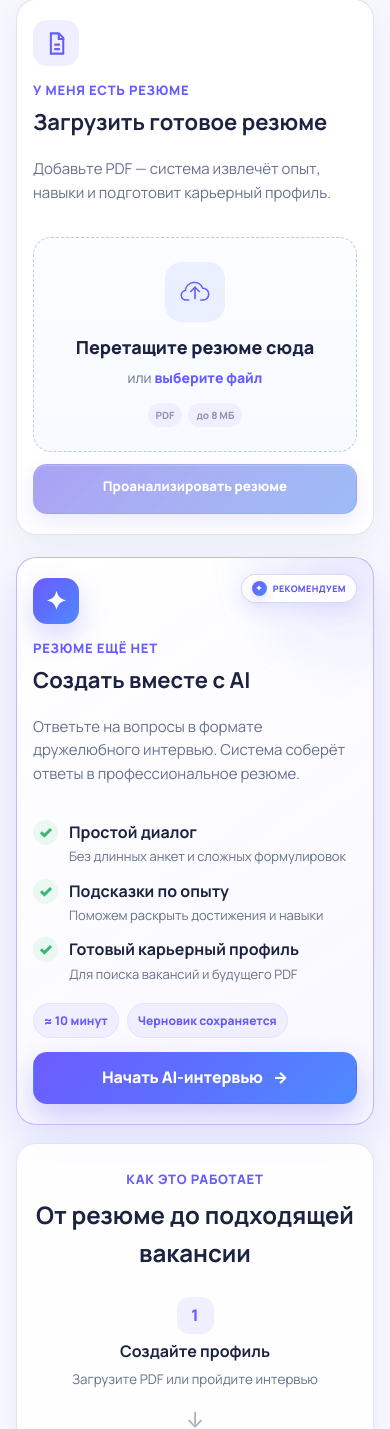
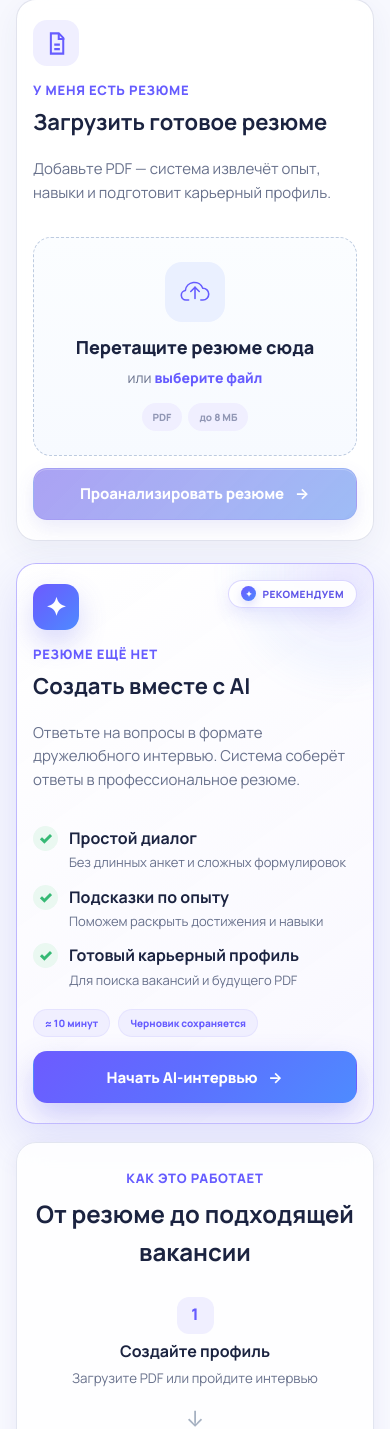
Before and after one commit to eletov215/ai-career-agent-site, a Flask app: page /ai-career in a window 390 px wide. Shown: the part 548-1977 px from the top of the page. Run offline with Flask 3, Linux system fonts and the light colour scheme; parts of the project's set-up code (start-up, migrations or seed data) failed here and were passed over.

Commit message:
Add files via upload

```diff
--- a/static/theme.css
+++ b/static/theme.css
@@ -488,3 +488,137 @@ input:focus,select:focus,textarea:focus{outline:3px solid rgba(109,91,255,.14);b
   }
   .ai-recommended-badge span{width:15px;height:15px;font-size:8px}
 }
+
+
+/* Aurora AI Components v1: unified actions, secondary controls and badges */
+:root{
+  --control-primary-height:56px;
+  --control-primary-radius:16px;
+  --control-primary-font-size:16px;
+  --control-primary-font-weight:800;
+  --control-secondary-height:40px;
+  --control-secondary-font-size:14px;
+  --control-badge-height:30px;
+  --control-badge-radius:999px;
+  --control-badge-font-size:11px;
+}
+
+/* Main actions use one geometry and typography everywhere. */
+.career-entry-card .career-main-action{
+  width:100%;
+  min-width:0;
+  min-height:var(--control-primary-height)!important;
+  height:var(--control-primary-height);
+  padding:0 20px!important;
+  border-radius:var(--control-primary-radius)!important;
+  display:inline-flex;
+  align-items:center;
+  justify-content:center;
+  gap:10px;
+  font-family:inherit!important;
+  font-size:var(--control-primary-font-size)!important;
+  font-weight:var(--control-primary-font-weight)!important;
+  line-height:1!important;
+  letter-spacing:-.01em;
+  white-space:nowrap;
+  text-align:center;
+}
+.career-action-arrow,
+.ai-interview-button>span[aria-hidden="true"]{
+  display:inline-flex;
+  align-items:center;
+  justify-content:center;
+  width:18px;
+  height:18px;
+  flex:0 0 18px;
+  font-size:17px;
+  font-weight:700;
+  line-height:1;
+  transform:translateY(-.5px);
+}
+
+/* File actions share one secondary-button standard. */
+.resume-file-actions{
+  display:flex;
+  align-items:center;
+  justify-content:center;
+  gap:10px;
+  flex-wrap:wrap;
+  width:100%;
+  max-width:100%;
+  margin-top:12px;
+}
+.resume-file-action{
+  min-width:118px;
+  min-height:var(--control-secondary-height)!important;
+  height:var(--control-secondary-height);
+  padding:0 15px!important;
+  border-radius:12px!important;
+  gap:8px!important;
+  font-family:inherit!important;
+  font-size:var(--control-secondary-font-size)!important;
+  font-weight:800!important;
+  line-height:1!important;
+}
+.resume-file-action svg{
+  width:16px!important;
+  height:16px!important;
+  flex:0 0 16px;
+}
+
+/* Pills and recommendation badge follow the same compact scale. */
+.ai-resume-time span,
+.resume-upload-meta>span{
+  min-height:var(--control-badge-height);
+  padding:0 11px!important;
+  border-radius:var(--control-badge-radius)!important;
+  display:inline-flex;
+  align-items:center;
+  justify-content:center;
+  font-family:inherit!important;
+  font-size:var(--control-badge-font-size)!important;
+  font-weight:800!important;
+  line-height:1!important;
+}
+.ai-recommended-badge{
+  min-height:var(--control-badge-height)!important;
+  height:var(--control-badge-height);
+  padding:0 12px!important;
+  border-radius:var(--control-badge-radius)!important;
+  font-family:inherit!important;
+  font-size:var(--control-badge-font-size)!important;
+  font-weight:900!important;
+  line-height:1!important;
+}
+
+@media(max-width:620px){
+  :root{
+    --control-primary-height:52px;
+    --control-primary-radius:14px;
+    --control-primary-font-size:15px;
+    --control-secondary-height:40px;
+    --control-secondary-font-size:13px;
+    --control-badge-height:28px;
+    --control-badge-font-size:10px;
+  }
+  .career-entry-card .career-main-action{
+    padding:0 14px!important;
+  }
+  .resume-file-actions{
+    display:grid;
+    grid-template-columns:minmax(0,1fr) minmax(0,1fr);
+    gap:8px;
+  }
+  .resume-file-action{
+    width:100%;
+    min-width:0;
+    padding:0 10px!important;
+  }
+  .career-action-arrow,
+  .ai-interview-button>span[aria-hidden="true"]{
+    width:16px;
+    height:16px;
+    flex-basis:16px;
+    font-size:15px;
+  }
+}
--- a/templates/ai_career.html
+++ b/templates/ai_career.html
@@ -61,7 +61,7 @@
           </label>
           <div class="resume-inline-error" id="resumeInlineError" hidden></div>
           </div>
-          <button class="btn btn-primary career-main-action" id="resumeSubmitButton" type="submit" disabled>Проанализировать резюме</button>
+          <button class="btn btn-primary career-main-action" id="resumeSubmitButton" type="submit" disabled>Проанализировать резюме <span class="career-action-arrow" aria-hidden="true">→</span></button>
         </form>
       </section>
 
```
